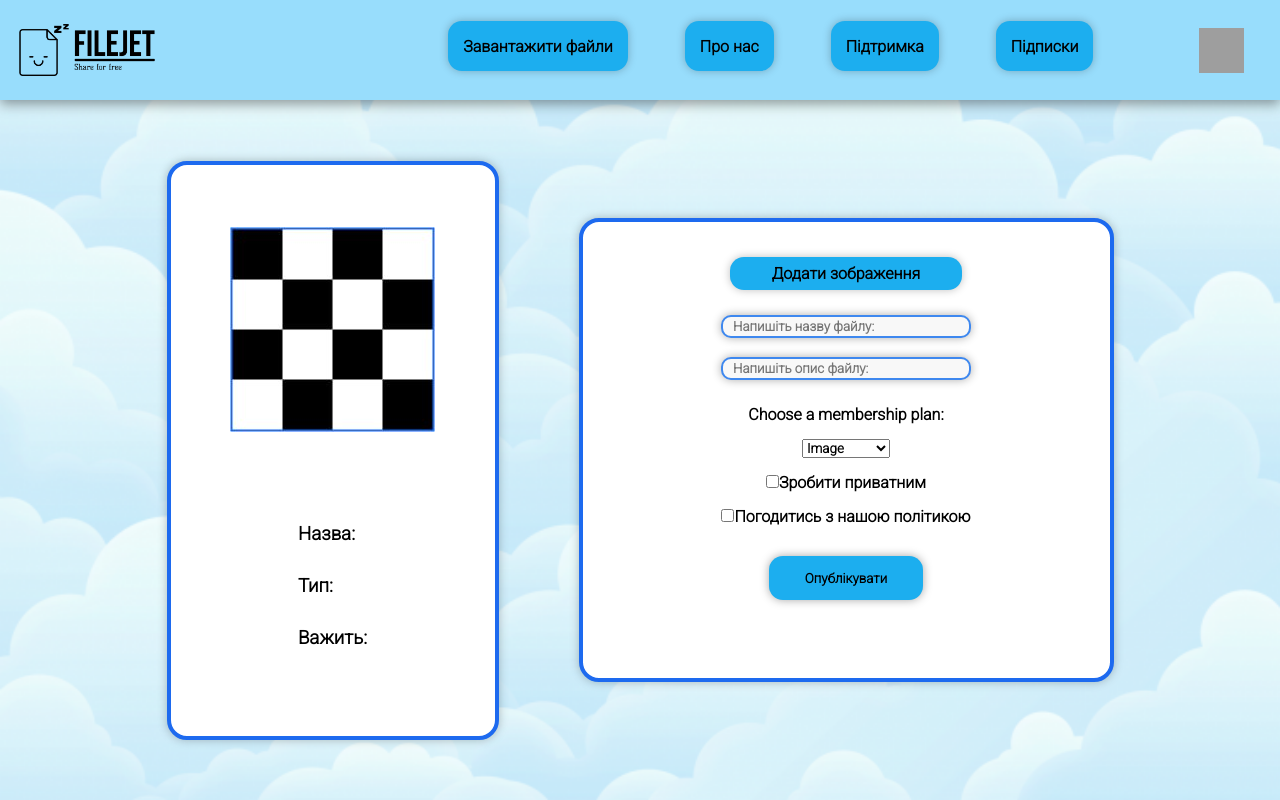
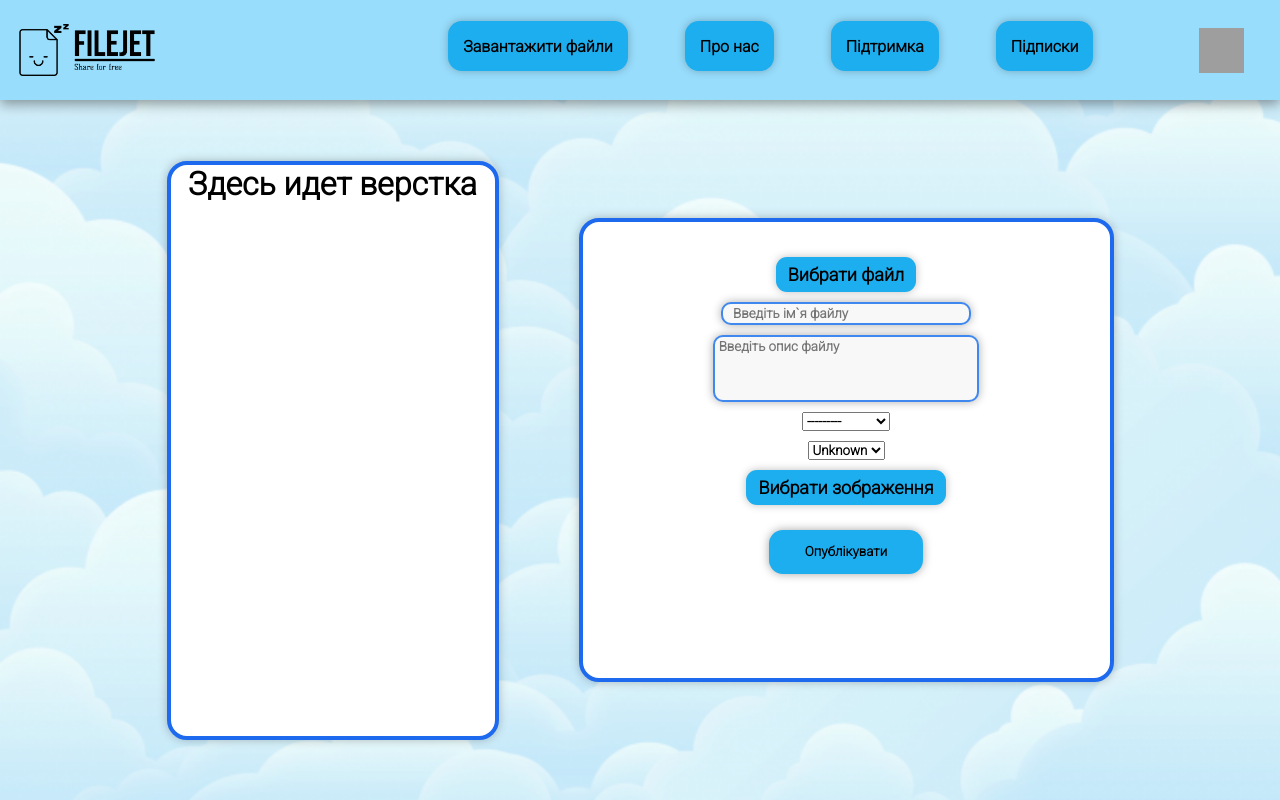
Before and after one commit to Daniloffical/Deplom-Project, a Django app: page /upload_file/ in a window 1280 px wide. Run offline with Django 4.2, Linux system fonts and the light colour scheme; data comes from the database, SQL or seed files in the repository; both versions use the stored data as it was after the commit; grey boxes are pictures that could not be loaded.

Commit message:
Files and creating files

```diff
--- /dev/null
+++ b/FileJet/FileApp/forms.py
@@ -0,0 +1,14 @@
+from django import forms
+from .models import File
+
+
+class FileForm(forms.ModelForm):
+    class Meta:
+        model = File
+        fields = ['file_path', 'name', 'description', 'category', 'private', 'image']
+
+    def __init__(self, *args, **kwargs):
+        user = kwargs.pop('user','')
+        super(FileForm, self).__init__(*args, **kwargs)
+        self.fields['name'].widget.attrs.update({"placeholder": "Введіть ім`я файлу"})
+        self.fields['description'].widget.attrs.update({"placeholder": "Введіть опис файлу"})
--- a/FileJet/FileApp/models.py
+++ b/FileJet/FileApp/models.py
@@ -1,7 +1,16 @@
 from django.db import models
 from ProfileApp.models import User
 from django.conf import settings
+
+from django.urls import reverse
+
+from django.forms import ModelForm
 # Create your models here.
+
+
+
+
+
 
 class Category(models.Model):
     name = models.CharField(max_length=255)
@@ -10,13 +19,15 @@ class Category(models.Model):
         return self.name
 
 class File(models.Model):
-    file_path = models.FileField(upload_to='files/%Y/%m/%d', max_length=100, blank=True)
-    name = models.CharField(max_length=255)
-    description = models.TextField()
-    category = models.ForeignKey(Category, on_delete=models.CASCADE, default="2")
-    private = models.BooleanField(default=False)
-    image = models.ImageField(upload_to='image/%Y/%m/%d', blank=True)
-    user = models.ForeignKey(settings.AUTH_USER_MODEL, on_delete=models.CASCADE)
+    file_path = models.FileField(upload_to='files/%Y/%m/%d', max_length=100, null=True, blank=True)
+    name = models.CharField(max_length=255, null=True, blank=True)
+    description = models.TextField(null=True, blank=True)
+    category = models.ForeignKey(Category, on_delete=models.CASCADE, null=True, blank=True)
+    private = models.BooleanField(null=True, blank=True)
+    image = models.ImageField(upload_to='image/%Y/%m/%d', null=True, blank=True)
+    user = models.ForeignKey(settings.AUTH_USER_MODEL, on_delete=models.CASCADE, null=True, blank=True)
+
+
 
     def __str__(self):
         return self.name
--- a/FileJet/FileApp/static/css/upload_file.css
+++ b/FileJet/FileApp/static/css/upload_file.css
@@ -48,11 +48,6 @@ main{
 form{
     width: 100%;
     height: 100%;
-}
-
-#form-content{
-    width: 100%;
-    height: 100%;
     box-sizing: border-box;
 
     /* Auto layout */
@@ -61,10 +56,9 @@ form{
     flex-direction: column;
     align-items: center;
     padding: 20px 90px 30px;
-    gap: 15px;
 
     overflow-y: scroll;
-
+    gap: 10px;
     background: #FFFFFF;
 }
 
@@ -92,23 +86,35 @@ form{
 }
 
 
-#img-pick{
+#id_file_path, #id_image{
     display: none;
 }
 
-#label-img-pick{
+label{
+    display: none;
+}
+
+label[for=id_file_path], label[for=id_image]{
+    font-size: 0;
     display: flex;
     flex-direction: row;
     justify-content: center;
     align-items: center;
     padding: 7px 12px;
 
-    width: 60%;
 
     cursor: pointer;
     background: #1CAEEF;
     box-shadow: 0px 0px 8px rgba(0, 0, 0, 0.25);
-    border-radius: 14px;
+    border-radius: 11px;
+}
+
+label[for=id_file_path]:before{
+    content: "Вибрати файл"; font-size: 18px;
+}
+
+label[for=id_image]:before{
+    content: "Вибрати зображення"; font-size: 18px;
 }
 
 
@@ -121,7 +127,7 @@ form{
 }
 
 
-.father_file{
+#id_name{
     box-sizing: border-box;
     display: flex;
     flex-direction: row;
@@ -133,6 +139,21 @@ form{
     border: 2px solid #3E88EF;
     box-shadow: 0px 0px 10px rgba(0, 0, 0, 0.32);
     border-radius: 10px;
+}
+
+textarea{
+    height: 5em;
+    width: 20em;
+    box-sizing: border-box;
+    display: flex;
+    flex-direction: row;
+    align-items: center;
+    background: #F8F8F8;
+    padding: 2px 0px 2px 4px;
+    border: 2px solid #3E88EF;
+    box-shadow: 0px 0px 10px rgba(0, 0, 0, 0.32);
+    border-radius: 10px;
+    resize: none;
 }
 
 
--- a/FileJet/FileApp/templates/file.html
+++ b/FileJet/FileApp/templates/file.html
@@ -8,7 +8,5 @@
 
 
 {% block content %}
-<div id="content">
-    <input type="text" id="search-bar" placeholder="">
-</dif>
+
 {% endblock %}
--- a/FileJet/FileApp/templates/upload_file.html
+++ b/FileJet/FileApp/templates/upload_file.html
@@ -7,20 +7,22 @@
 {% block content %}
     <main>
         <div class="settings_image">
-            <div class="image_design">
+            <h1>Здесь идет верстка</h1>
+            <!-- <div class="image_design">
                 <img src="{% static 'images/none_page.jpg' %}" alt="">
                 <div class="settings_image_design">
                     <h3>Назва:</h3>
                     <h3>Тип:</h3>
                     <h3>Важить:</h3>
                 </div>
-            </div>
+            </div> -->
         </div>
         <div class="settings">
 
-            <form method="post">
-                <div id="form-content">
-                    {% csrf_token %}
+            <form method="post" enctype="multipart/form-data" novalidate>
+
+                <!-- <div id="form-content">
+
                     <label for="img-pick" id="label-img-pick">
                         Додати зображення
                     </label>
@@ -37,9 +39,12 @@
                       </select>
                     <div class="private_file"><input name="private" class="private_file" type="checkbox">Зробити приватним</div>
                     <div class="private_file"><input type="checkbox" >Погодитись з нашою політикою</div>
-                    <div class="send"><button type="submit" class="button_send">Опублікувати</button></div>
 
-                </div>
+
+                </div> -->
+                {% csrf_token %}
+                {{ form.as_p }}
+                <div class="send"><button type="submit" class="button_send">Опублікувати</button></div>
             </form>
 
         </div>
--- a/FileJet/FileApp/views.py
+++ b/FileJet/FileApp/views.py
@@ -1,29 +1,42 @@
-from django.shortcuts import render, redirect
+from django.shortcuts import render, redirect, get_object_or_404
 from django.contrib.auth.decorators import login_required
 from FileApp.models import File, Category
+from .forms import FileForm
 
 
 # Create your views he
 
 
-def show_file(request):
+def show_file(request, file_pk):
+    file = get_object_or_404(File, pk=file_pk)
+    print(file)
     return render(request, 'file.html')
 
 def show_upload_file(request):
     if request.method == "POST":
-        file_image = request.POST.get("img")
-        file_name = request.POST.get("name")
-        file_description = request.POST.get("description")
-        file_category_pk = request.POST.get("category")
-        file_private = request.POST.get("private")
-        file_category = Category.objects.get(pk = file_category_pk)
-        if file_private == "on":
-            file_private = True
-        elif file_private == None:
-            file_private = False
-        file = File.objects.create(name = file_name, description = file_description, category=file_category, private = file_private, image=file_image, user=request.user)
-        return redirect('main')
-    context = {}
-    categories = Category.objects.all()
-    context["categories"] = categories
-    return render(request, 'upload_file.html', context)
+        # file_image = request.POST.get("img")
+        # file_name = request.POST.get("name")
+        # file_description = request.POST.get("description")
+        # file_category_pk = request.POST.get("category")
+        # file_private = request.POST.get("private")
+        # file_category = Category.objects.get(pk = file_category_pk)
+        # if file_private == "on":
+        #     file_private = True
+        # elif file_private == None:
+        #     file_private = False
+        # file = File.objects.create(name = file_name, description = file_description, category=file_category, private = file_private, image=file_image, user=request.user)
+        form = FileForm(request.POST, request.FILES)
+
+        if form.is_valid():
+            form_saved = form.save(commit=False)
+            form_saved.user = request.user
+            form_saved.save()
+            return redirect('main')
+        return redirect('upload_file')
+    else:
+        context = {}
+        categories = Category.objects.all()
+        context["categories"] = categories
+        form = FileForm()
+        context["form"] = form
+        return render(request, 'upload_file.html', context)
--- a/FileJet/FileJet/urls.py
+++ b/FileJet/FileJet/urls.py
@@ -30,26 +30,26 @@ from SubscriptionApp.views import *
 
 
 documentation_patterns = [
-    path('', show_documentation, name='documentation'),
-    path('accounts',  show_documentation_accounts, name='documentation_account'),
-    path('confident', show_documentation_confident, name='documentation_confident'),
-    path('files', show_documentation_files, name='documentation_files'),
+    path(r'', show_documentation, name='documentation'),
+    path(r'accounts',  show_documentation_accounts, name='documentation_account'),
+    path(r'confident', show_documentation_confident, name='documentation_confident'),
+    path(r'files', show_documentation_files, name='documentation_files'),
 ]
 
 
 urlpatterns = [
-    path('admin/', admin.site.urls),
-    path('about_us/', show_about_us, name='about_us'),
-    path('', show_main, name='main'),
-    path('search/', show_search, name='search'),
-    path('profile/', show_profile, name='profile'),
-    path('file/', show_file, name='file'),
-    path('upload_file/', show_upload_file, name='upload_file'),
-    path('registration/', show_registration, name='registration'),
-    path('login/', show_login, name='login'),
-    path('logout/', log_out, name='logout'),
-    path('documentation/', include(documentation_patterns), name='documentation'),
-    path('subscription/', show_subscription, name='subscription'),
+    path(r'admin/', admin.site.urls),
+    path(r'about_us/', show_about_us, name='about_us'),
+    path(r'', show_main, name='main'),
+    path(r'search/', show_search, name='search'),
+    path(r'profile/', show_profile, name='profile'),
+    path(r'file/<int:file_pk>', show_file, name='file'),
+    path(r'upload_file/', show_upload_file, name='upload_file'),
+    path(r'registration/', show_registration, name='registration'),
+    path(r'login/', show_login, name='login'),
+    path(r'logout/', log_out, name='logout'),
+    path(r'documentation/', include(documentation_patterns), name='documentation'),
+    path(r'subscription/', show_subscription, name='subscription'),
 ]
 
 if DEBUG:
--- a/FileJet/MainApp/templates/base.html
+++ b/FileJet/MainApp/templates/base.html
@@ -1,5 +1,7 @@
 <html lang="en">
+    <!--творець правильної URL-адреси для статичного файлу-->
     {% load static %}
+    <!--база завантаження-->
     {% load base %}
     {% give_user request as profile %}
 <head>
@@ -10,6 +12,8 @@
     <style>
         body{
             background-image: url("{% static 'images/window_registration.png' %}");
+            background-position: center;
+            background-attachment: fixed;
             background-repeat: no-repeat;
             background-size: cover;
         }
```
Also changed, not shown: FileJet/EnterApp/static/css/enter.css (+37 -0 lines), FileJet/EnterApp/templates/login.html (+9 -3 lines), FileJet/EnterApp/templates/registration.html (+23 -6 lines), FileJet/SubscriptionApp/static/css/subscription.css (+4 -4 lines), FileJet/FileApp/static/css/file.css (added), FileJet/db.sqlite3, FileJet/media/files/2023/06/12/Opera_Снимок_2023-06-08_004110_26th20Gala20202320conditions.pdf.png (added), FileJet/media/image/2023/06/12/image.ico (added).
